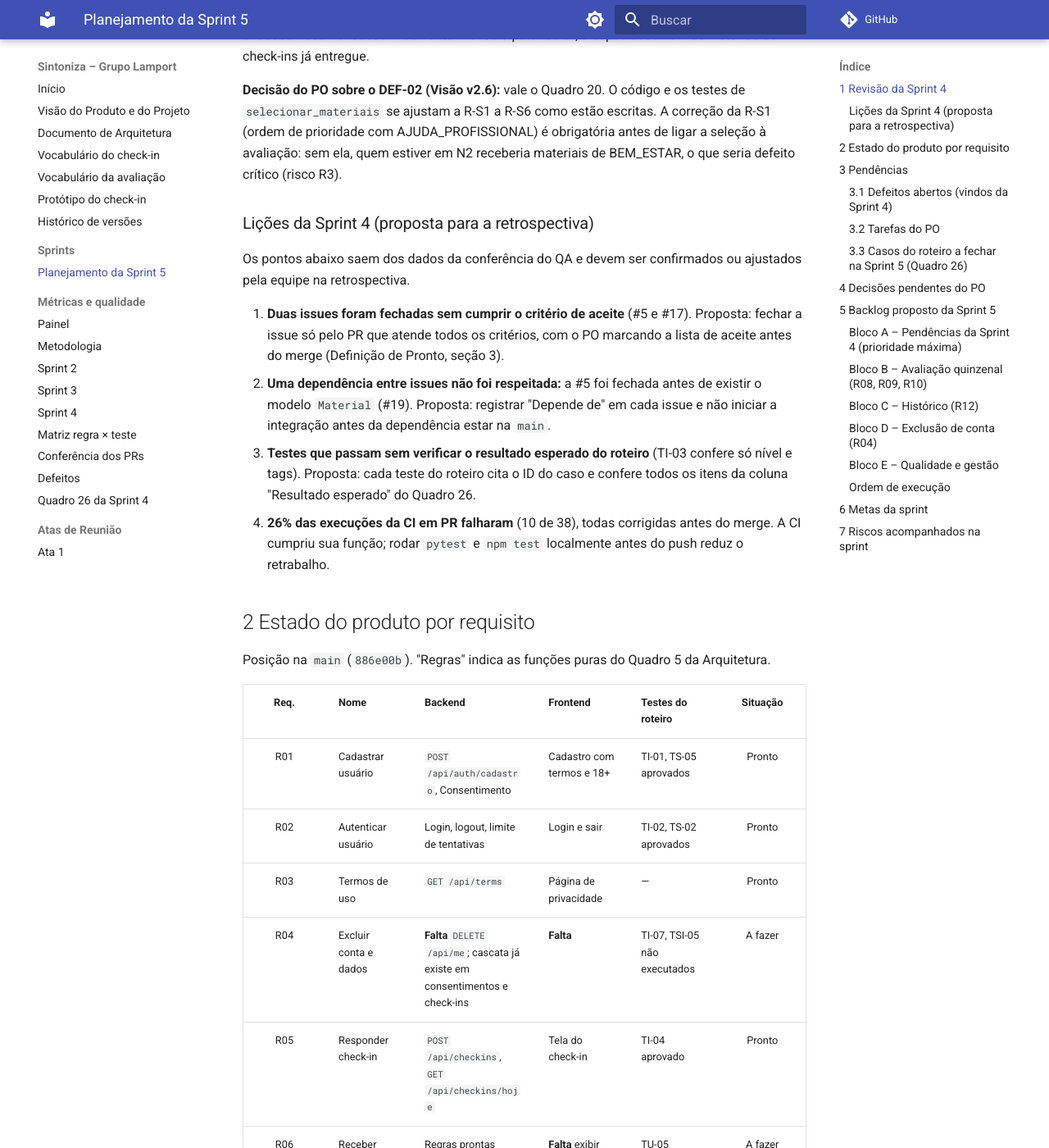
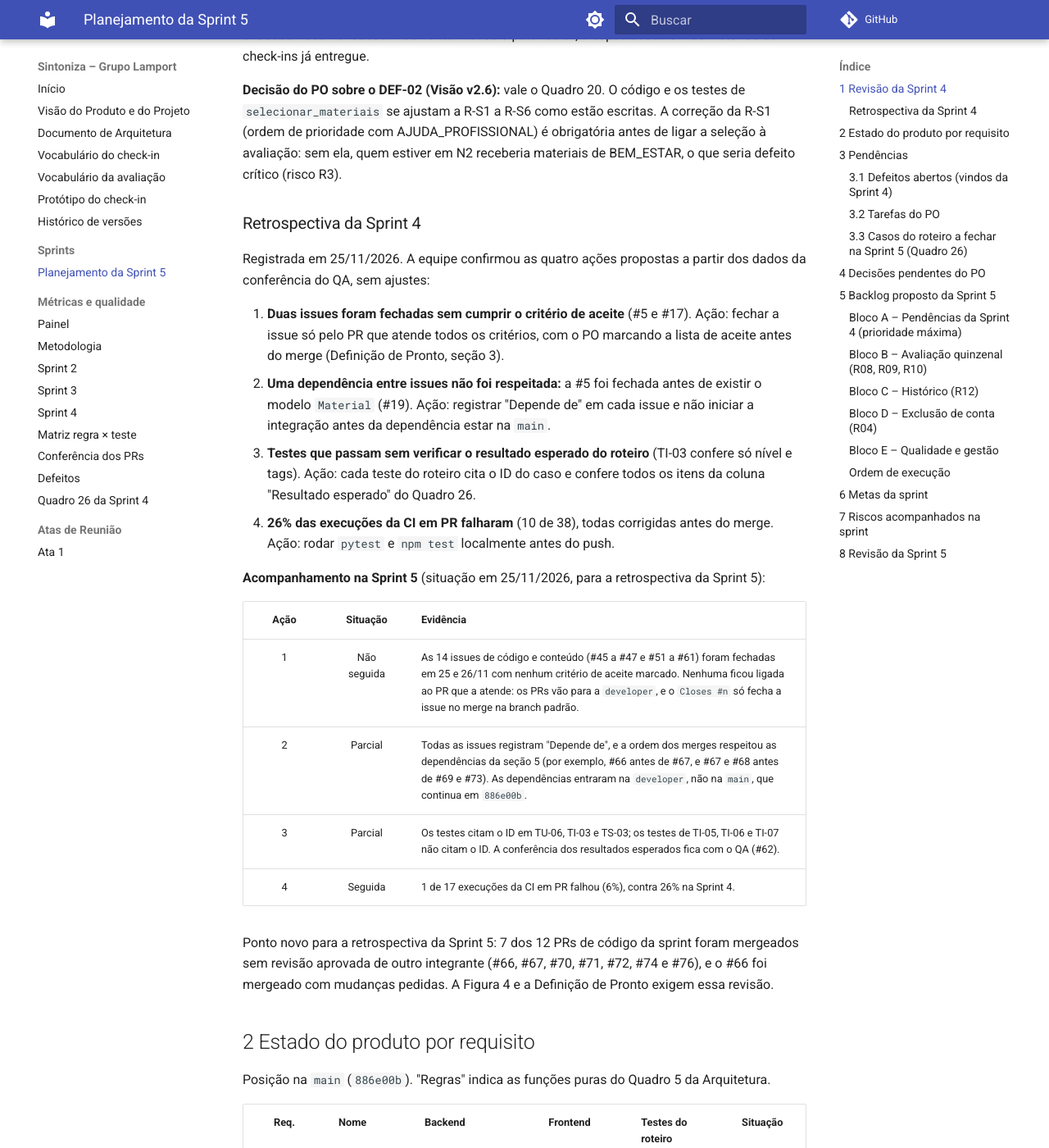
Before and after one commit to FGA0138-MDS-Ajax/2026.2-T03-Lamport, an MkDocs documentation site: the page built from docs/sprints/sprint-5.md, in a window 1280 px wide and 1400 px high, scrolled down 887 px. Shown: the whole window at 82% size. Built offline with MkDocs 1.6.1 and Material for MkDocs 9.7.7, drawn with Linux system fonts in a browser that asks for light colours; comment, search, counter and statistics services are not loaded; some of the changed text lies outside the part shown.

Commit message:
docs: Visão v2.8, retrospectiva da Sprint 4 e catálogo conferido

```diff
--- a/docs/sprints/sprint-5.md
+++ b/docs/sprints/sprint-5.md
@@ -1,6 +1,6 @@
 # Sprint 5: Pendências da Sprint 4, avaliação e histórico
 
-**12/11 a 25/11/2026** · Base: [Visão v2.7](../visao-produto-projeto.md) e [Arquitetura v2.5](../arquitetura.md) · Código analisado: `main` no commit `886e00b` (PR #44).
+**12/11 a 25/11/2026** · Base: [Visão v2.8](../visao-produto-projeto.md) e [Arquitetura v2.5](../arquitetura.md) · Código analisado: `main` no commit `886e00b` (PR #44).
 
 Esta página registra a revisão da Sprint 4 pelo PO, o estado do produto requisito a requisito, as pendências e o backlog proposto para a Sprint 5. O backlog é a base para criar as issues; cada issue deve citar a seção ou o quadro dos documentos de que vem. O que não está nos documentos entra como decisão pendente do PO (seção 4), e não diretamente na issue.
 
@@ -18,14 +18,25 @@ A conferência do QA está em [Métricas da Sprint 4](../metricas/sprint-4.md).
 
 **Decisão do PO sobre o DEF-02 (Visão v2.6):** vale o Quadro 20. O código e os testes de `selecionar_materiais` se ajustam a R-S1 a R-S6 como estão escritas. A correção da R-S1 (ordem de prioridade com AJUDA_PROFISSIONAL) é obrigatória antes de ligar a seleção à avaliação: sem ela, quem estiver em N2 receberia materiais de BEM_ESTAR, o que seria defeito crítico (risco R3).
 
-### Lições da Sprint 4 (proposta para a retrospectiva)
+### Retrospectiva da Sprint 4
 
-Os pontos abaixo saem dos dados da conferência do QA e devem ser confirmados ou ajustados pela equipe na retrospectiva.
+Registrada em 25/11/2026. A equipe confirmou as quatro ações propostas a partir dos dados da conferência do QA, sem ajustes:
 
-1. **Duas issues foram fechadas sem cumprir o critério de aceite** (#5 e #17). Proposta: fechar a issue só pelo PR que atende todos os critérios, com o PO marcando a lista de aceite antes do merge (Definição de Pronto, seção 3).
-2. **Uma dependência entre issues não foi respeitada:** a #5 foi fechada antes de existir o modelo `Material` (#19). Proposta: registrar "Depende de" em cada issue e não iniciar a integração antes da dependência estar na `main`.
-3. **Testes que passam sem verificar o resultado esperado do roteiro** (TI-03 confere só nível e tags). Proposta: cada teste do roteiro cita o ID do caso e confere todos os itens da coluna "Resultado esperado" do Quadro 26.
-4. **26% das execuções da CI em PR falharam** (10 de 38), todas corrigidas antes do merge. A CI cumpriu sua função; rodar `pytest` e `npm test` localmente antes do push reduz o retrabalho.
+1. **Duas issues foram fechadas sem cumprir o critério de aceite** (#5 e #17). Ação: fechar a issue só pelo PR que atende todos os critérios, com o PO marcando a lista de aceite antes do merge (Definição de Pronto, seção 3).
+2. **Uma dependência entre issues não foi respeitada:** a #5 foi fechada antes de existir o modelo `Material` (#19). Ação: registrar "Depende de" em cada issue e não iniciar a integração antes da dependência estar na `main`.
+3. **Testes que passam sem verificar o resultado esperado do roteiro** (TI-03 confere só nível e tags). Ação: cada teste do roteiro cita o ID do caso e confere todos os itens da coluna "Resultado esperado" do Quadro 26.
+4. **26% das execuções da CI em PR falharam** (10 de 38), todas corrigidas antes do merge. Ação: rodar `pytest` e `npm test` localmente antes do push.
+
+**Acompanhamento na Sprint 5** (situação em 25/11/2026, para a retrospectiva da Sprint 5):
+
+| Ação | Situação | Evidência |
+| :--: | :--: | :-- |
+| 1 | Não seguida | As 14 issues de código e conteúdo (#45 a #47 e #51 a #61) foram fechadas em 25 e 26/11 com nenhum critério de aceite marcado. Nenhuma ficou ligada ao PR que a atende: os PRs vão para a `developer`, e o `Closes #n` só fecha a issue no merge na branch padrão. |
+| 2 | Parcial | Todas as issues registram "Depende de", e a ordem dos merges respeitou as dependências da seção 5 (por exemplo, #66 antes de #67, e #67 e #68 antes de #69 e #73). As dependências entraram na `developer`, não na `main`, que continua em `886e00b`. |
+| 3 | Parcial | Os testes citam o ID em TU-06, TI-03 e TS-03; os testes de TI-05, TI-06 e TI-07 não citam o ID. A conferência dos resultados esperados fica com o QA (#62). |
+| 4 | Seguida | 1 de 17 execuções da CI em PR falhou (6%), contra 26% na Sprint 4. |
+
+Ponto novo para a retrospectiva da Sprint 5: 7 dos 12 PRs de código da sprint foram mergeados sem revisão aprovada de outro integrante (#66, #67, #70, #71, #72, #74 e #76), e o #66 foi mergeado com mudanças pedidas. A Figura 4 e a Definição de Pronto exigem essa revisão.
 
 ## 2 Estado do produto por requisito
 
@@ -59,11 +70,12 @@ Posição na `main` (`886e00b`). "Regras" indica as funções puras do Quadro 5
 
 ### 3.2 Tarefas do PO
 
-1. Conferir os 7 materiais do catálogo (fonte oficial, link abre, tag adequada) e atualizar o Quadro 21 em nova versão da Visão.
-2. Revisar e decidir o PR #25 (protótipo do check-in e do histórico, aberto na `docs` desde a Sprint 4).
-3. Registrar a retrospectiva da Sprint 4 (seção 1).
+1. ~~Conferir os 7 materiais do catálogo (fonte oficial, link abre, tag adequada) e atualizar o Quadro 21 em nova versão da Visão~~: conferidos em 25/11/2026, sem alteração (Visão v2.8, Quadro 21).
+2. ~~Revisar e decidir o PR #25 (protótipo do check-in e do histórico, aberto na `docs` desde a Sprint 4)~~: mergeado em 25/11/2026.
+3. ~~Registrar a retrospectiva da Sprint 4 (seção 1)~~: registrada em 25/11/2026.
 4. ~~Decidir os pontos DP-1 a DP-3 da seção 4~~: decididos em 15/11/2026 (Visão v2.7 e Arquitetura v2.5).
-5. Criar as issues da seção 5 e o quadro da Sprint 5 no GitHub Projects.
+5. Criar as issues da seção 5 (criadas em 15/11/2026) e o quadro da Sprint 5 no GitHub Projects.
+6. Fazer a revisão da Sprint 5 (seção 8) depois do ciclo 1 do roteiro de sistema (#62).
 
 ### 3.3 Casos do roteiro a fechar na Sprint 5 (Quadro 26)
 
@@ -172,3 +184,27 @@ flowchart LR
 | R3. Erro nas regras | A seleção de conteúdo muda (DEF-02) e passa a ser usada pela avaliação; com a R-S1 atual, o N2 receberia BEM_ESTAR. | #46 antes da B3; TU-06 seguindo o Quadro 20; M1 = 100% antes das telas. |
 | R1 e R2. Crise real; resultado lido como diagnóstico | A avaliação introduz o item 9 do PHQ-9 e a exibição de escores. | Item 9 ≥ 1 abre a Tela de Ajuda sem materiais (TI-06, perfil D); aviso "não é diagnóstico" no resultado (TSI-03). |
 | R7. Pouca experiência com React | Quatro telas novas ou alteradas no frontend. | Telas simples conforme o protótipo (B1); backend apoia se necessário. |
+
+## 8 Revisão da Sprint 5
+
+**Aguarda o QA.** O PO aceita ou rejeita cada issue pelos critérios de aceite depois que a #62 registrar o ciclo 1 do roteiro de sistema (TSI-01 a TSI-04), o Quadro 26 e as métricas M1 a M5. O percentual da Sprint 5 no Quadro 8 entra em nova versão da Visão depois desta revisão.
+
+Situação em 25/11/2026: o código da sprint está na `developer` (46 commits à frente da `main`), e a `main` continua em `886e00b`. O roteiro de sistema roda sobre a `main` (seção 3, passo 4), então o merge da `developer` na `main` vem antes do ciclo 1.
+
+| Issue | PR | Revisão aprovada no PR | Critérios marcados na issue | Decisão do PO |
+| :--: | :--: | :-- | :--: | :--: |
+| #45 | #67 | Não (só comentário) | 0 de 5 | Aguarda QA |
+| #46 + #47 | #66 | Não (mudanças pedidas) | 0 de 3 e 0 de 3 | Aguarda QA |
+| #51 | #68 | Sim | 0 de 3 | Aguarda QA |
+| #52 | #65 | Não | 0 de 3 | Aguarda QA |
+| #53 | #72 | Não | 0 de 2 | Aguarda QA |
+| #54 | #69 | Sim | 0 de 4 | Aguarda QA |
+| #55 | #70 | Não | 0 de 3 | Aguarda QA |
+| #56 | #71 | Não | 0 de 2 | Aguarda QA |
+| #57 | #77 | Sim | 0 de 3 | Aguarda QA |
+| #58 | #75 | Sim | 0 de 3 | Aguarda QA |
+| #59 | #76 | Não | 0 de 3 | Aguarda QA |
+| #60 | #73 | Sim | 0 de 3 | Aguarda QA |
+| #61 | #74 | Não | 0 de 3 | Aguarda QA |
+| #62 | — | — | — | Em andamento (QA) |
+| #63 | este registro | — | — | Em andamento (PO) |
```
Also changed, not shown: docs/historico-versoes.md (+8 -1 lines), docs/index.md (+1 -1 lines), docs/visao-produto-projeto.md (+7 -5 lines).
